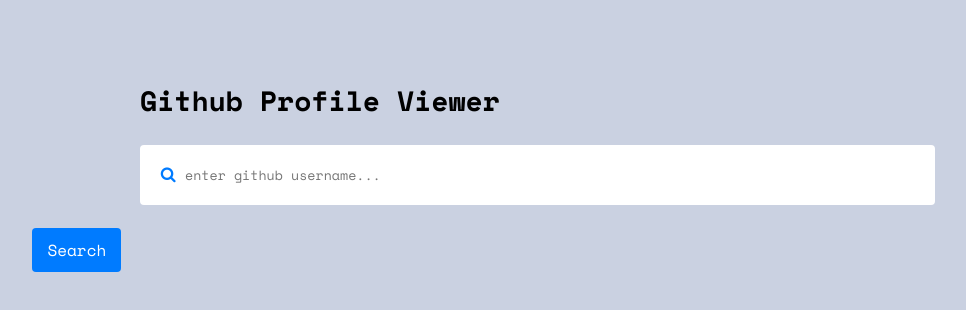
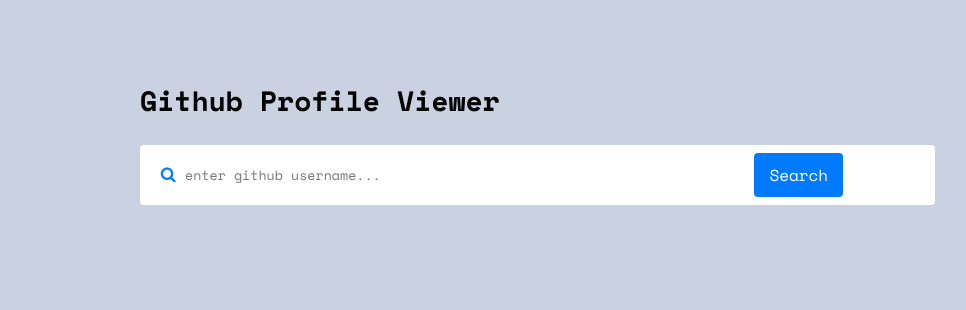
Before and after one commit to abitshrestha/GithubProfileViewer_Frontend, a React (Create React App) app: page / in a window 1536 px wide. Shown: the top 310 px of the page, without its empty margins (244-1210 px from the left). Built offline with nearby package versions, Linux system fonts and the light colour scheme; the HTML template or start-up script is replaced by a standard one.

Commit message:
Update App.css

```diff
--- a/src/App.css
+++ b/src/App.css
@@ -253,7 +253,7 @@
     width: 50vw; /* Adjust width for extra-large screens (e.g., desktop monitors) */
   }
   button {
-    margin-left: -7vw;
-    margin-top: 0.5rem;
+    margin-left: 40vw;
+    margin-top: -4.2rem;
   }
 }
```
